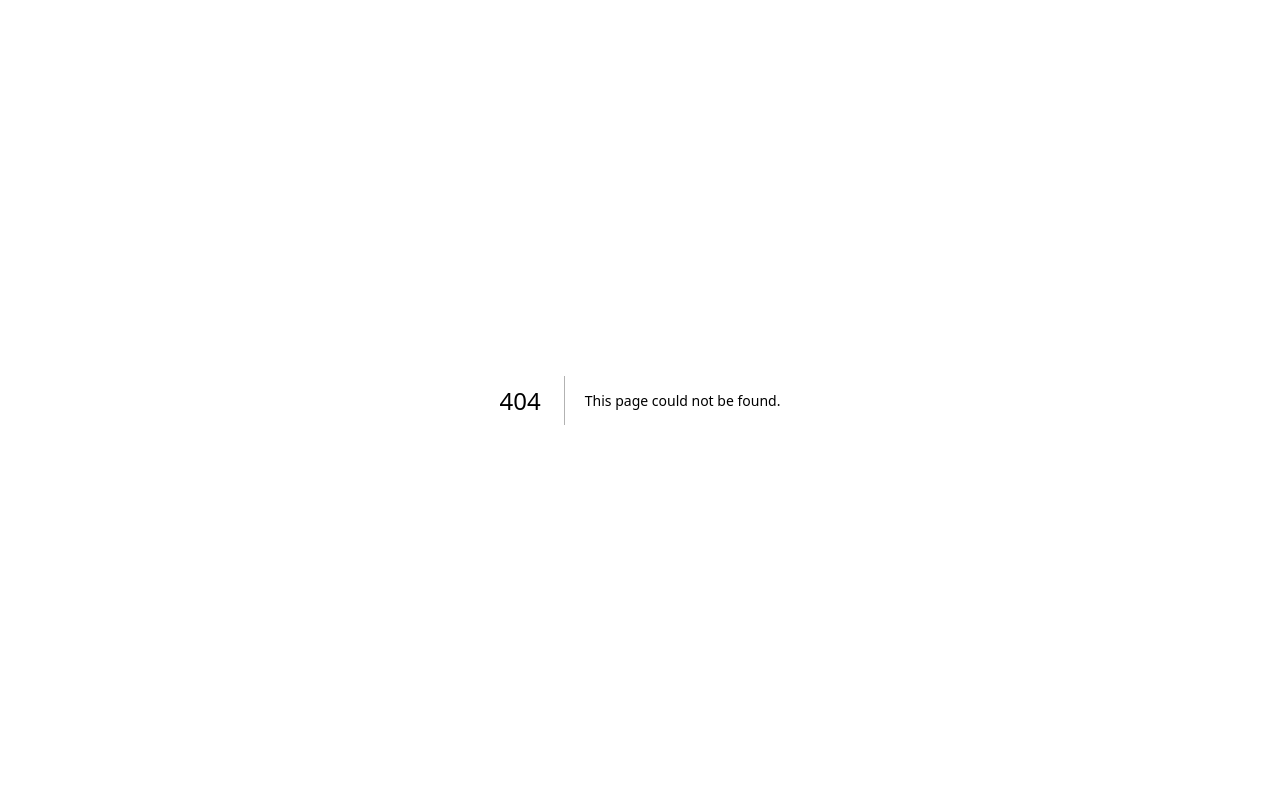
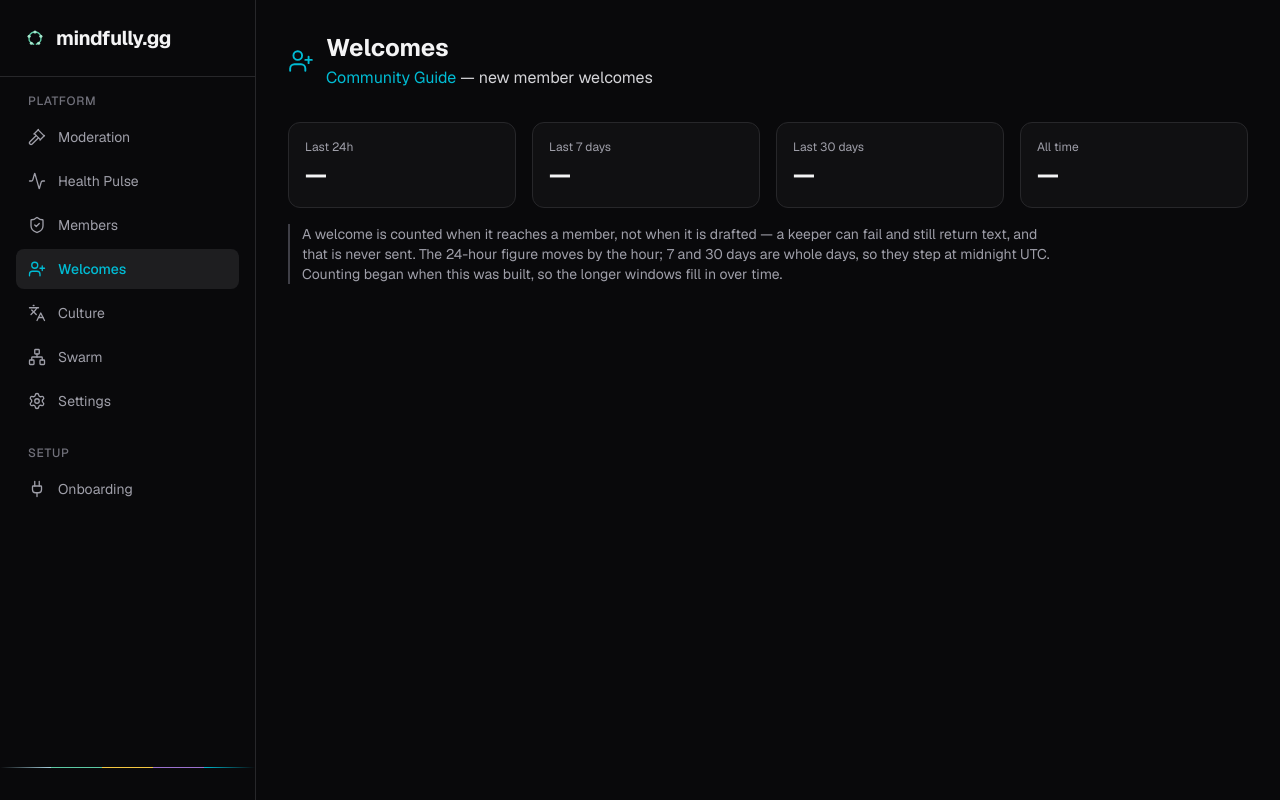
Before and after one commit to mindfullygg/website, a Next.js app: page /dashboard/onboarding in a window 1280 px wide. Before the commit this address had no page. Built offline with nearby package versions, Linux system fonts and the light colour scheme; no server answers.

Commit message:
feat: add the onboarding page
Never String() on a field straight off a response: a missing one renders the literal text undefined, which reads as a crash rather than an absent value.

```diff
--- /dev/null
+++ b/app/dashboard/onboarding/page.tsx
@@ -0,0 +1,95 @@
+"use client";
+
+import { useEffect, useState } from "react";
+import { PageHeader, MetricCard } from "@/components/vigils";
+
+/**
+ * A count, or an em dash while it is unknown.
+ *
+ * Never `String(value)` on a field straight off a response: a missing field
+ * renders the literal text "undefined", which reads as a crash rather than as
+ * an absent value. The em dash matches the loading state deliberately — from a
+ * reader's side "not loaded" and "not answered" are the same thing, and a
+ * second placeholder like N/A would only add a distinction they cannot act on.
+ */
+function count(value: number | undefined): string {
+    return typeof value === "number" ? value.toLocaleString() : "—";
+}
+
+/**
+ * Two counters, and deliberately nothing else.
+ *
+ * This page showed 7-day retention and a "best approach". Neither is knowable:
+ * the community guide is told when someone joins and nothing afterwards —
+ * `processMessage` never notifies it — so both could only have come from asking
+ * a Mind to invent them, and a creator would act on the answer. That is why
+ * retention was cut from the Skill body (community-guide/learnings.md §7).
+ *
+ * It then showed a "recent welcomes" list read from the activity feed. That was
+ * dropped too, for reasons the feed's own design makes unavoidable:
+ *
+ * - The feed is capped at 100 events and shared with every other kind of swarm
+ *   activity. Forty flagged messages produce 120 Vigil calls, so welcomes are
+ *   pushed out entirely — measured: three welcomes, zero still visible.
+ * - A join event carries no channel, so every entry rendered the identical
+ *   string. A list of repeated text differing only by timestamp is a count with
+ *   extra steps.
+ * - Names would have fixed that and cost more than they are worth: the feed has
+ *   no per-member delete, so a name written there could not be erased on
+ *   request.
+ *
+ * The counters survive all of it. `welcome:n` lives in its own hourly bucket and
+ * the all-time key has no TTL, so neither depends on the feed at all.
+ */
+export default function WelcomesPage() {
+    const [data, setData] = useState<{
+        last24h: number;
+        last7d: number;
+        last30d: number;
+        total: number;
+    } | null>(null);
+
+    useEffect(() => {
+        fetch("/api/dashboard/onboarding?type=welcomes")
+            .then((r) => r.json())
+            .then((d) => {
+                // Every field, not just one. The guard used to check `total`
+                // alone — which the older two-field response also had, so a
+                // stale server bundle passed it and the missing windows
+                // rendered as the string "undefined".
+                if (
+                    ["last24h", "last7d", "last30d", "total"].every(
+                        (k) => typeof d?.[k] === "number"
+                    )
+                ) {
+                    setData(d);
+                }
+            })
+            .catch(() => {});
+    }, []);
+
+    return (
+        <div>
+            <PageHeader
+                title="Welcomes"
+                description="new member welcomes"
+                vigil="nova"
+            />
+
+            <div className="grid grid-cols-2 md:grid-cols-4 gap-4">
+                <MetricCard label="Last 24h" value={count(data?.last24h)} />
+                <MetricCard label="Last 7 days" value={count(data?.last7d)} />
+                <MetricCard label="Last 30 days" value={count(data?.last30d)} />
+                <MetricCard label="All time" value={count(data?.total)} />
+            </div>
+
+            <p className="text-sm text-zinc-400 mt-4 max-w-3xl border-l-2 border-zinc-700 pl-3">
+                A welcome is counted when it reaches a member, not when it is
+                drafted — a keeper can fail and still return text, and that is
+                never sent. The 24-hour figure moves by the hour; 7 and 30 days
+                are whole days, so they step at midnight UTC. Counting began when
+                this was built, so the longer windows fill in over time.
+            </p>
+        </div>
+    );
+}
```
